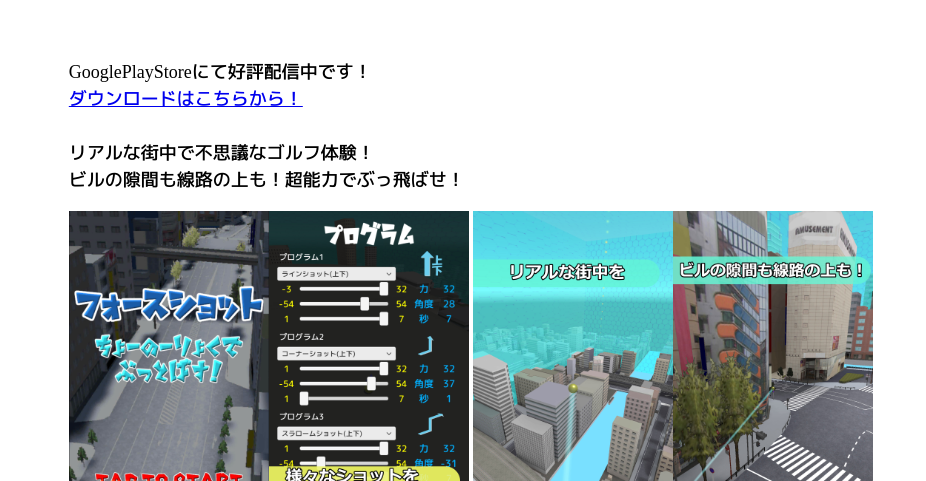
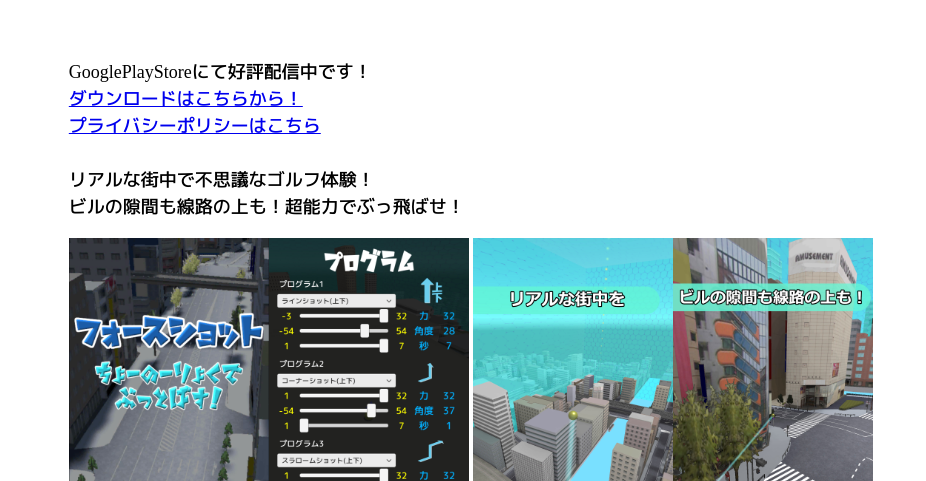
Before and after one commit to genie30/GenieGamesAndTools, a plain HTML site: page forceshot.html in a window 1280 px wide. Shown: the part 619-1100 px from the top of the page, without its empty margins (0-926 px from the left). Drawn offline with Linux system fonts and the light colour scheme.

Commit message:
プライバシーポリシー追加

```diff
--- a/forceshot.html
+++ b/forceshot.html
@@ -22,7 +22,8 @@
 <main class="Style3">
 	<p>
 		<span class="textblock">GooglePlayStoreにて好評配信中です！</span><br>
-		<span class="textblock"><a href="https://play.google.com/store/apps/details?id=com.GenieGames.ForceShot">ダウンロードはこちらから！</a></span><br><br>
+		<span class="textblock"><a href="https://play.google.com/store/apps/details?id=com.GenieGames.ForceShot">ダウンロードはこちらから！</a></span><br>
+		<span class="textblock"><a href="forceshotprivacypolicy.html">プライバシーポリシーはこちら</a></span><br><br>
 
 		<span class="textblock">リアルな街中で不思議なゴルフ体験！</span><br>
 		<span class="textblock">ビルの隙間も線路の上も！超能力でぶっ飛ばせ！</span><br>
```
